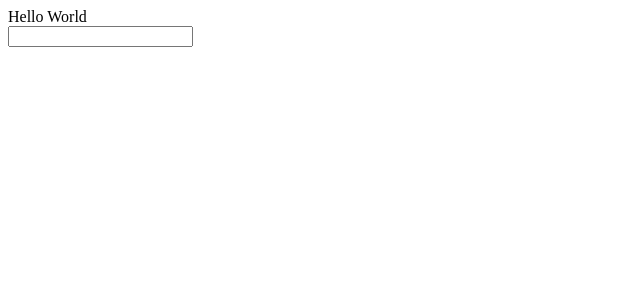
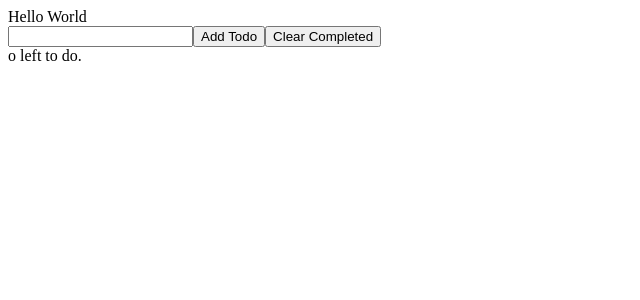
Before and after one commit to DouglasVDM/react-basics-todo-list, a React (Create React App) app: page / in a window 1280 px wide. Shown: the top 300 px of the page, without its empty margins (0-640 px from the left). Built offline with nearby package versions, Linux system fonts and the light colour scheme.

Commit message:
set up HTML elements

```diff
--- a/src/App.js
+++ b/src/App.js
@@ -6,6 +6,9 @@ function App() {
     <>
       <TodoList />
       <input type="text" />
+      <button>Add Todo</button>
+      <button>Clear Completed</button>
+      <div>o left to do.</div>
     </>
   );
 }
```
